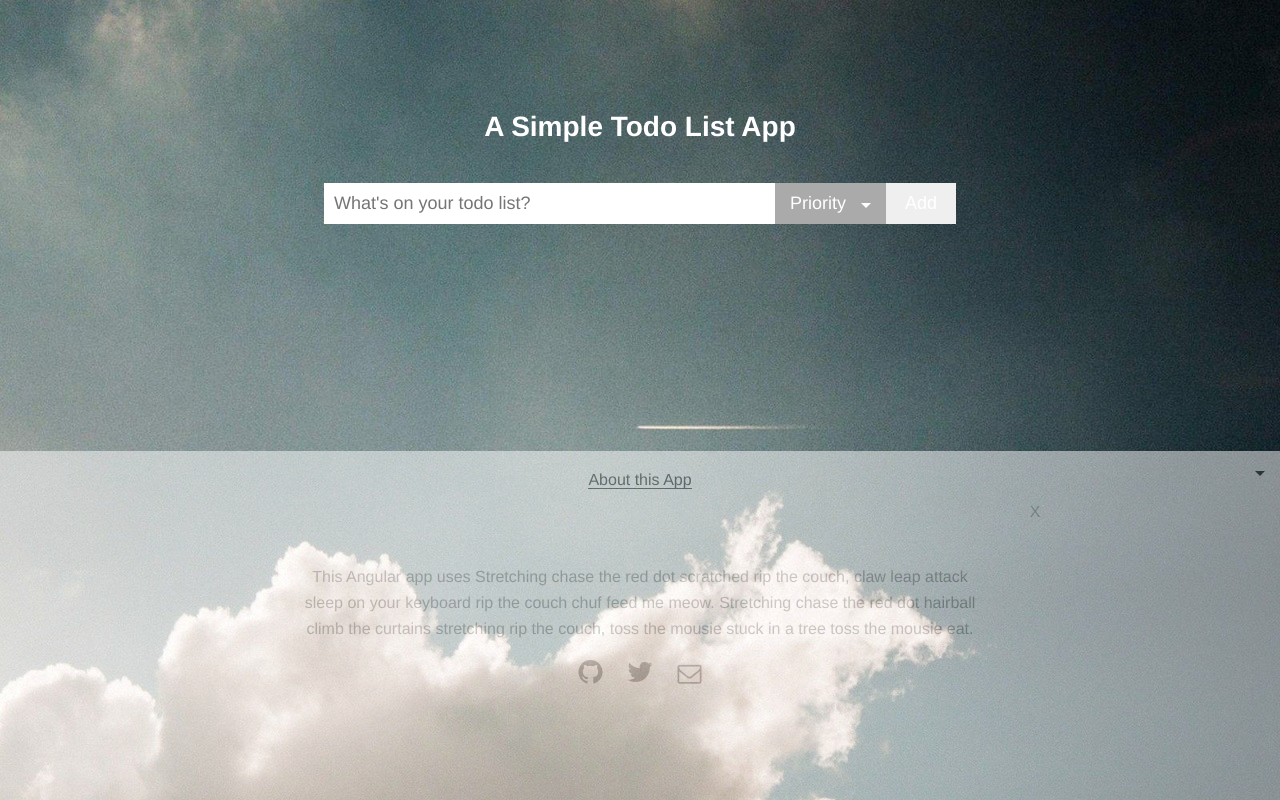
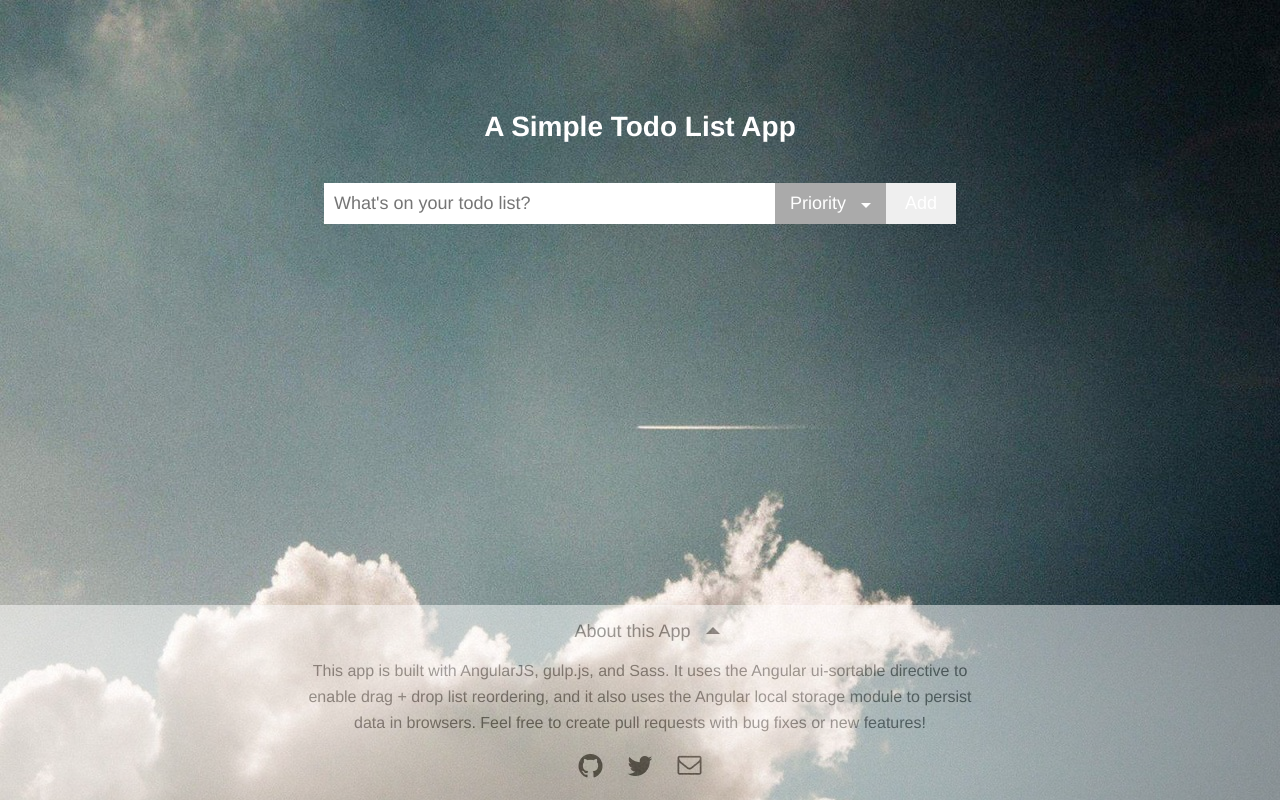
Before and after one commit to ahoef/angular-todo-list-app, a website: page index.html in a window 1280 px wide. Both pictures are taken after a click on the link "About this App". Drawn offline with nearby package versions, Linux system fonts and the light colour scheme; files that its build step writes are made by us from their sources.

Commit message:
add gulp server, tidy up footer styles

```diff
--- a/index.html
+++ b/index.html
@@ -40,25 +40,15 @@
           </div>
           <div class="instructions" ng-show="todos.length > 1">Drag items to change their order or <a ng-click="sort='priority'; reverse=false">sort by priority</a>!</div>
       </div>
-
-
-<!--       <section class="links">
-        <ul class="info">
-          <li class="about"></li>
-          <li class="view-source"><a href="https://github.com/ahoefinger/angular-todo-list-app" target="_blank">Github Repo</a></li>
-        </ul>
-
-
-      </section> -->
-
     </div>
-
   </body>
 
-  <footer>
-    <a ng-click="aboutModal = true">About this App</a>
-          <div class="about-modal" ng-show="aboutModal" >This Angular app uses Stretching chase the red dot scratched rip the couch, claw leap attack sleep on your keyboard rip the couch chuf feed me meow. Stretching chase the red dot hairball climb the curtains stretching rip the couch, toss the mousie stuck in a tree toss the mousie eat.
-          <a class="close" ng-click="aboutModal = false">X</a>
+  <footer ng-init="isOpen = false">
+    <div class="mini-footer" >
+      <a ng-click="isOpen = !isOpen">About this App<span class="caret" ng-class="{'up': isOpen, 'down': !isOpen}"></a>
+    </div>
+    <div class="expanded-footer" ng-class="{'open': isOpen, 'closed': !isOpen}">
+      <p>This app is built with AngularJS, gulp.js, and Sass. It uses the Angular ui-sortable directive to enable drag + drop list reordering, and it also uses the Angular local storage module to persist data in browsers. Feel free to create pull requests with bug fixes or new features!</p>
       <ul class="social-links">
         <li><a href="https://github.com/ahoefinger/angular-todo-list-app" target="_blank"><i class="fa fa-github"></i></a></li>
         <li><a href="https://twitter.com/ahoefinger" target="_blank"><i class="fa fa-twitter"></i></a></li>
--- a/package.json
+++ b/package.json
@@ -2,9 +2,11 @@
   "devDependencies": {
     "gulp": "^3.8.10",
     "gulp-concat": "^2.4.3",
+    "gulp-connect": "^2.2.0",
     "gulp-minify-css": "^0.3.11",
     "gulp-notify": "^2.1.0",
     "gulp-ruby-sass": "^0.7.1",
+    "gulp-server-livereload": "^1.0.2",
     "gulp-uglify": "^1.0.2",
     "gulp-util": "^3.0.2",
     "gulp-watch": "^3.0.0"
--- a/src/css/_styles.scss
+++ b/src/css/_styles.scss
@@ -40,10 +40,6 @@ body {
 			right: 0px;
 			color: white;
 			font-size: 18px;
-			// &:hover {
-			// 	opacity: .8;
-			// 	width: 70px;
-			// }
 		}
 		.select-overlay {
 			position: absolute;
@@ -114,28 +110,6 @@ body {
 			cursor: pointer;
 		}
 	}
-	// .info {
-	// 	padding-left: 0;
-	// 	list-style: none;
-	// 	text-align: center;
-	// 	margin-bottom: 25px;
-	// 	margin-top: 50px;
-	// 	li {
-	// 		display: inline-block;
-	// 		margin: 0 2%;
-	// 		&:hover {
-	// 			cursor: pointer;
-	// 		}
-	// 	}
-	// 	a {
-	// 		color: white;
-	// 		text-decoration: none;
-	// 		border-bottom: 1px solid;
-	// 	}
-	// }
-	// .links {
-	// 	position: relative;
-	// }
 
 	footer {
 		position: fixed;
@@ -146,51 +120,49 @@ body {
 		opacity: 0.5;
 		color: #444;
 		text-align: center;
-		padding: 20px;
-		> a {
-			border-bottom: 1px solid;
+		padding: 16px;
+		.mini-footer a {
+			font-size: 18px;
 			&:hover {
 				cursor: pointer;
 			}
-			&:after {
-				@include triangle;
-				top: 20px;
-    			right: 15px;
-    			border-color: #444 transparent transparent;
+			.caret {
+				padding-left: 15px;
+				&:after {
+					@include triangle;
+					top: 22px;
+	    			border: 7px solid transparent;
+	    			border-color: #444 transparent transparent;
+				}
+				&.up {
+					&:after {
+						border-bottom: 7px solid #444;
+	    				border-top: 0px;
+					}
+				}
 			}
 		}
-		.about-modal {
+		.expanded-footer {
 			position: relative;
-			padding: 6%;
 			line-height: 26px;
 			background-color: white;
-			opacity: 0.5;
 			color: #444;
 			width: 55%;
 			margin: 0 auto;
-			// &:before {
-			// 	@include triangle;
-			// }
-			.close {
-				position: absolute;
-				top: 10px;
-				right: 15px;
-				opacity: .8;
-				&:hover {
-					cursor: pointer;
-				}
-			}
+			font-size: 16px;
 		}
 		ul {
 			padding-left: 0;
 			list-style: none;
 			text-align: center;
+			margin-bottom: 0;
 			li {
 				display: inline-block;
 				padding: 0 10px;
 				font-size: 28px;
 				&:last-child {
 					font-size: 24px;
+					vertical-align: top;
 				}
 			}
 			a {
@@ -198,7 +170,12 @@ body {
 				color: #444;
 			}
 		}
-
+		.closed {
+			display: none;
+		}
+		.open {
+			display: block;
+		}
 
 	}
 }
```
Also changed, not shown: gulpfile.js (+10 -4 lines). Lines whose indentation alone changed are shown as unchanged.
